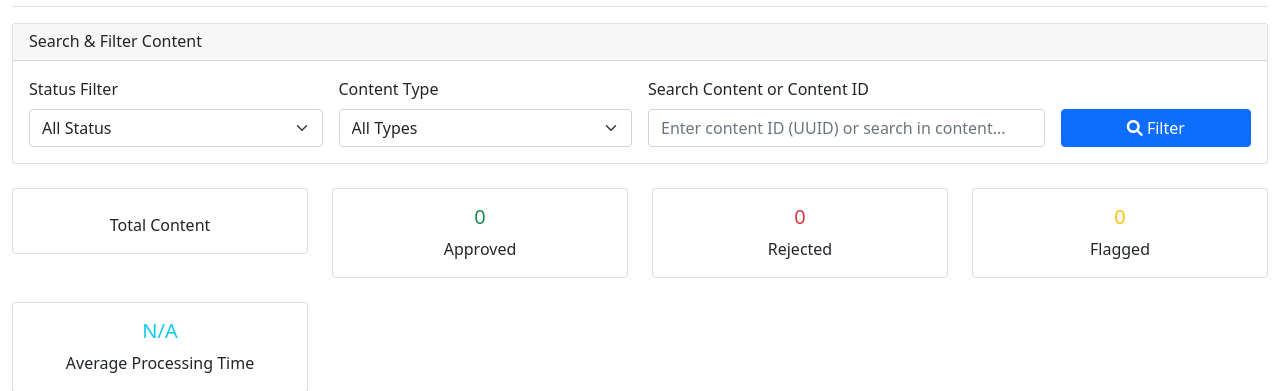
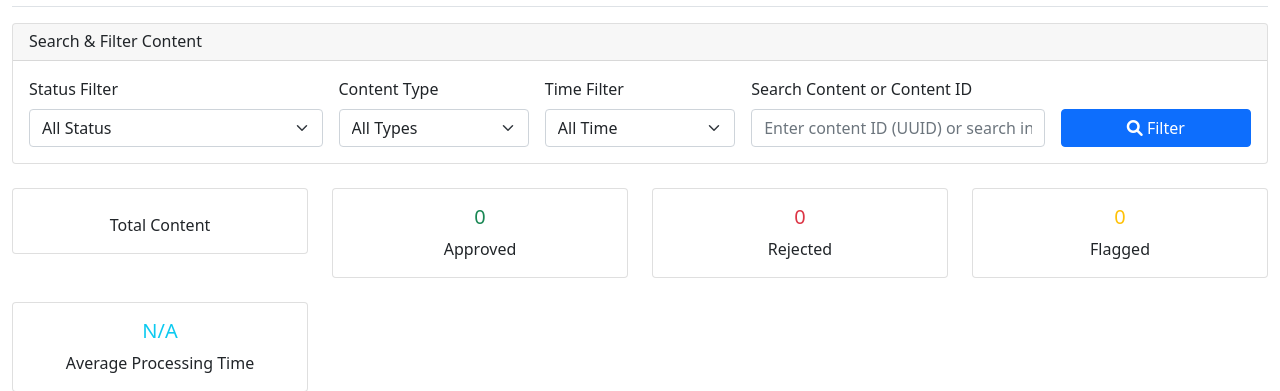
Before and after one commit to Significant-Gravitas/AutoModerate, a Python web app: template app/templates/dashboard/content.html in a window 1280 px wide. Shown: the part 56-447 px from the top of the page. Run offline with Jinja, Linux system fonts and the light colour scheme; the template is opened without the code that fills it, so the values that code supplies are empty; some libraries are stand-ins or nearby versions.

Commit message:
Add time-based filtering to dashboard content
Introduces a 'time_filter' option to filter project content by creation date (last hour, 24 hours, 7 days, or 30 days). Updates the dashboard template to support the new filter in the UI, display active filters, and preserve the filter across pagination.

```diff
--- a/app/templates/dashboard/content.html
+++ b/app/templates/dashboard/content.html
@@ -15,17 +15,46 @@
 {% block content %}
 <div data-project-id="{{ project.id }}" data-status-filter="{{ current_status }}" style="display: none;"></div>
 
-<!-- Content ID Search Info -->
-{% if current_search %}
+<!-- Content Search & Filter Info -->
+{% if current_search or current_time_filter %}
 <div class="row mb-3">
     <div class="col-12">
         <div class="alert alert-info alert-dismissible fade show" role="alert">
             <i class="fas fa-info-circle"></i>
-            <strong>Search Results:</strong>
-            {% if current_search|length == 36 and '-' in current_search %}
-                Showing content with ID: <code>{{ current_search }}</code>
-            {% else %}
-                Showing content containing: "<strong>{{ current_search }}</strong>"
+            {% if current_search and current_time_filter %}
+                <strong>Active Filters:</strong>
+                {% if current_search|length == 36 and '-' in current_search %}
+                    Content ID: <code>{{ current_search }}</code>
+                {% else %}
+                    Search: "<strong>{{ current_search }}</strong>"
+                {% endif %}
+                {% if current_time_filter == '1h' %}
+                    | Time: <strong>Last Hour</strong>
+                {% elif current_time_filter == '24h' %}
+                    | Time: <strong>Last 24 Hours</strong>
+                {% elif current_time_filter == '7d' %}
+                    | Time: <strong>Last 7 Days</strong>
+                {% elif current_time_filter == '30d' %}
+                    | Time: <strong>Last 30 Days</strong>
+                {% endif %}
+            {% elif current_search %}
+                <strong>Search Results:</strong>
+                {% if current_search|length == 36 and '-' in current_search %}
+                    Showing content with ID: <code>{{ current_search }}</code>
+                {% else %}
+                    Showing content containing: "<strong>{{ current_search }}</strong>"
+                {% endif %}
+            {% elif current_time_filter %}
+                <strong>Time Filter:</strong>
+                {% if current_time_filter == '1h' %}
+                    Showing content from the <strong>Last Hour</strong>
+                {% elif current_time_filter == '24h' %}
+                    Showing content from the <strong>Last 24 Hours</strong>
+                {% elif current_time_filter == '7d' %}
+                    Showing content from the <strong>Last 7 Days</strong>
+                {% elif current_time_filter == '30d' %}
+                    Showing content from the <strong>Last 30 Days</strong>
+                {% endif %}
             {% endif %}
             <button type="button" class="btn-close" data-bs-dismiss="alert" aria-label="Close"></button>
         </div>
@@ -52,7 +81,7 @@
                             <option value="flagged" {% if current_status == 'flagged' %}selected{% endif %}>Flagged</option>
                         </select>
                     </div>
-                    <div class="col-md-3">
+                    <div class="col-md-2">
                         <label for="content_type" class="form-label">Content Type</label>
                         <select class="form-select" id="content_type" name="content_type">
                             <option value="">All Types</option>
@@ -61,7 +90,17 @@
                             <option value="video" disabled style="color: #6c757d;">Video (Soon)</option>
                         </select>
                     </div>
-                    <div class="col-md-4">
+                    <div class="col-md-2">
+                        <label for="time_filter" class="form-label">Time Filter</label>
+                        <select class="form-select" id="time_filter" name="time_filter">
+                            <option value="">All Time</option>
+                            <option value="1h" {% if current_time_filter == '1h' %}selected{% endif %}>Last Hour</option>
+                            <option value="24h" {% if current_time_filter == '24h' %}selected{% endif %}>Last 24 Hours</option>
+                            <option value="7d" {% if current_time_filter == '7d' %}selected{% endif %}>Last 7 Days</option>
+                            <option value="30d" {% if current_time_filter == '30d' %}selected{% endif %}>Last 30 Days</option>
+                        </select>
+                    </div>
+                    <div class="col-md-3">
                         <label for="search" class="form-label">Search Content or Content ID</label>
                         <input type="text" class="form-control" id="search" name="search"
                                value="{{ current_search or '' }}"
@@ -279,7 +318,7 @@
                     <ul class="pagination justify-content-center">
                         {% if pagination.has_prev %}
                         <li class="page-item">
-                            <a class="page-link" href="{{ url_for('dashboard.project_content', project_id=project.id, page=pagination.prev_num, status=current_status, search=current_search, content_type=current_content_type) }}">
+                            <a class="page-link" href="{{ url_for('dashboard.project_content', project_id=project.id, page=pagination.prev_num, status=current_status, search=current_search, content_type=current_content_type, time_filter=current_time_filter) }}">
                                 <i class="fas fa-chevron-left"></i> Previous
                             </a>
                         </li>
@@ -289,7 +328,7 @@
                             {% if page_num %}
                                 {% if page_num != pagination.page %}
                                 <li class="page-item">
-                                    <a class="page-link" href="{{ url_for('dashboard.project_content', project_id=project.id, page=page_num, status=current_status, search=current_search, content_type=current_content_type) }}">{{ page_num }}</a>
+                                    <a class="page-link" href="{{ url_for('dashboard.project_content', project_id=project.id, page=page_num, status=current_status, search=current_search, content_type=current_content_type, time_filter=current_time_filter) }}">{{ page_num }}</a>
                                 </li>
                                 {% else %}
                                 <li class="page-item active">
@@ -305,7 +344,7 @@
 
                         {% if pagination.has_next %}
                         <li class="page-item">
-                            <a class="page-link" href="{{ url_for('dashboard.project_content', project_id=project.id, page=pagination.next_num, status=current_status, search=current_search, content_type=current_content_type) }}">
+                            <a class="page-link" href="{{ url_for('dashboard.project_content', project_id=project.id, page=pagination.next_num, status=current_status, search=current_search, content_type=current_content_type, time_filter=current_time_filter) }}">
                                 Next <i class="fas fa-chevron-right"></i>
                             </a>
                         </li>
```
Also changed, not shown: app/routes/dashboard.py (+22 -1 lines).
